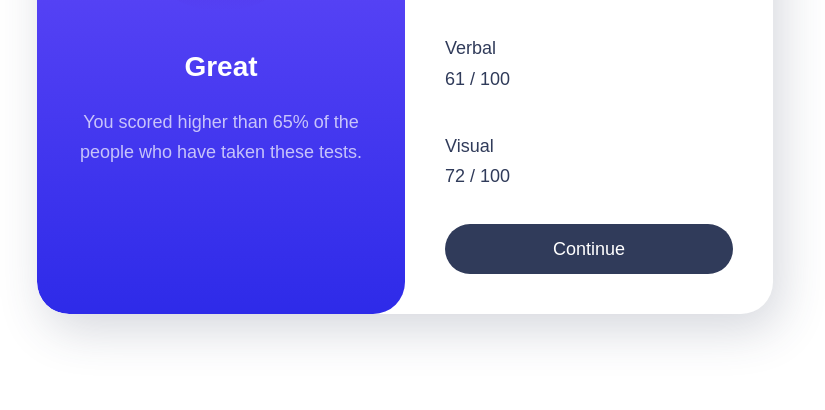
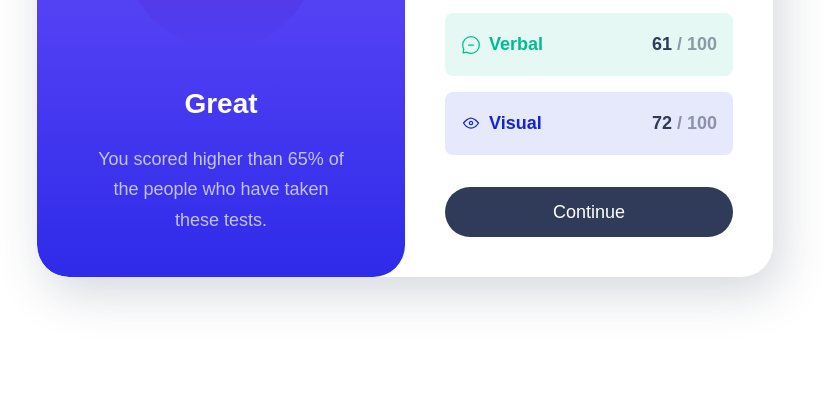
Before and after one commit to pravinkori/fem-result-summary-component, a website built with Vite: page index.html in a window 1280 px wide. Shown: the part 390-800 px from the top of the page, without its empty margins (235-1060 px from the left). Built offline with nearby package versions, Linux system fonts and the light colour scheme; files whose address does not match are found by name.

Commit message:
Card component complete.

```diff
--- a/css/style.css
+++ b/css/style.css
@@ -114,6 +114,13 @@ body {
     }
 }
 
+.flex-group {
+    display: flex;
+    align-items: center;
+    gap: .5rem;
+    flex-wrap: wrap;
+}
+
 .grid-flow {
     display: grid;
     align-content: start;
@@ -162,13 +169,9 @@ body {
     }
 }
 
-.results,
-.summary {
-    padding: var(--padding);
-}
-
 .results {
     color: hsl(var(--clr-neutral-hsl-100), .7);
+    padding: var(--padding) calc(var(--padding) * 1.5);
     text-align: center;
     background: var(--gradient-primary);
     border-radius: 0 0 var(--border-radius) var(--border-radius);
@@ -203,3 +206,52 @@ body {
     font-size: var(--fs-700);
     font-weight: var(--fw-bold);
 }
+
+/* Summary section */
+.summary {
+    padding: var(--padding);
+}
+
+.summary-item {
+    display: flex;
+    justify-content: space-between;
+    align-items: center;
+    padding: 1rem;
+    border-radius: .5rem;
+    /* outline: 2px solid red; */
+    background-color: hsl(var(--item-color), .1);
+}
+
+.summary-item svg {
+    stroke: hsl(var(--item-color));
+}
+
+.summary-item-title {
+    color: hsl(var(--item-color));
+    font-weight: var(--fw-bold);
+}
+
+.summary-item[data-item-type="accent-1"] {
+    --item-color: var(--clr-accent-1);
+}
+
+.summary-item[data-item-type="accent-2"] {
+    --item-color: var(--clr-accent-2);
+}
+
+.summary-item[data-item-type="accent-3"] {
+    --item-color: var(--clr-accent-3);
+}
+
+.summary-item[data-item-type="accent-4"] {
+    --item-color: var(--clr-accent-4);
+}
+
+.summary-score {
+    font-weight: var(--fw-black);
+    color: hsl(var(--clr-neutral-hsl-700), .5);
+}
+
+.summary-score span {
+    color: var(--clr-neutral-700);
+}
```
